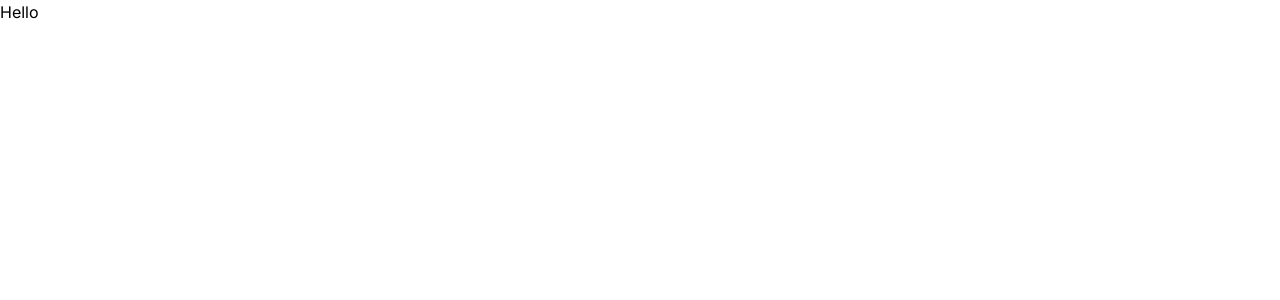
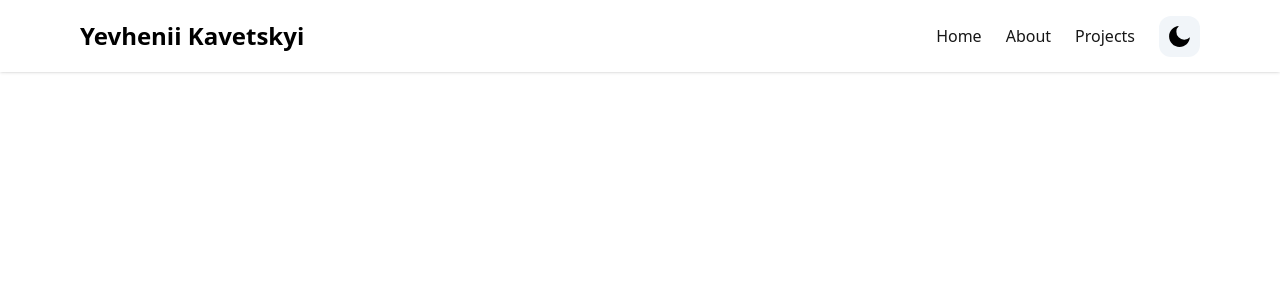
Before and after one commit to eugeniusz57/my-portfolio-next-js-13, a Next.js app: page / in a window 1280 px wide. Shown: the top 300 px of the page. Built offline with nearby package versions, Linux system fonts and the light colour scheme.

Commit message:
create header and burgermenu

```diff
--- a/app/layout.tsx
+++ b/app/layout.tsx
@@ -1,21 +1,30 @@
-import './globals.css'
-import { Inter } from 'next/font/google'
+"use client";
+import NavBar from "@/components/NavBar";
+import "./globals.css";
+import { Inter } from "next/font/google";
+import { ThemeProvider } from "next-themes";
 
-const inter = Inter({ subsets: ['latin'] })
+const inter = Inter({ subsets: ["latin"] });
 
 export const metadata = {
-  title: 'Create Next App',
-  description: 'Generated by create next app',
-}
+  title: "Yevhenii Kavetskyi",
+  description: "Portfolio frontend developer Yevhenii Kaveyskyi",
+};
 
 export default function RootLayout({
   children,
 }: {
-  children: React.ReactNode
+  children: React.ReactNode;
 }) {
   return (
     <html lang="en">
-      <body className={inter.className}>{children}</body>
+      <body className="dark:bg-stone-900">
+        <ThemeProvider enableSystem={true} attribute="class">
+          <NavBar />
+          {children}
+          {/* <Footer /> */}
+        </ThemeProvider>
+      </body>
     </html>
-  )
+  );
 }
--- a/app/page.tsx
+++ b/app/page.tsx
@@ -2,6 +2,6 @@
 
 export default function Home() {
   return (
-   <><h1>Hello</h1></>
+   <main><h1 className='text-2xl'>Hello</h1></main>
   )
 }
--- /dev/null
+++ b/components/NavBar.tsx
@@ -0,0 +1,109 @@
+"use client"; // this is a client component
+import React from "react";
+import { useState } from "react";
+import { Link } from "react-scroll/modules";
+import { usePathname } from "next/navigation";
+import { useTheme } from "next-themes";
+import { RiMoonFill, RiSunLine } from "react-icons/ri";
+import { IoMdMenu, IoMdClose } from "react-icons/io";
+
+interface NavItem {
+  label: string;
+  page: string;
+}
+
+const NavItems: Array<NavItem> = [
+  {
+    label: "Home",
+    page: "home",
+  },
+  {
+    label: "About",
+    page: "about",
+  },
+  {
+    label: "Projects",
+    page: "projects",
+  },
+];
+
+const NavBar = () => {
+  const { systemTheme, theme, setTheme } = useTheme();
+  const currentTheme = theme === "system" ? systemTheme : theme;
+  const [isOpenNavBar, setIsOpenNavBar] = useState(false);
+
+  return (
+    <header className="w-full mx-auto  px-4 sm:px-20 fixed top-0 z-50 shadow bg-white dark:bg-stone-900 dark:border-b dark:border-stone-600">
+      <div className="justify-between md:items-center md:flex">
+        <div>
+          <div className="flex items-center justify-between py-3 md:py-5 md:block">
+            <Link to="home">
+              <div className="container flex items-center space-x-2">
+                <h2 className="text-2xl font-bold">Yevhenii Kavetskyi</h2>
+              </div>
+            </Link>
+            <div className="md:hidden">
+              <button
+                className="p-2 text-gray-700 rounded-md outline-none focus:border-gray-400 focus:border"
+                onClick={() => setIsOpenNavBar(!isOpenNavBar)}
+              >
+                {isOpenNavBar ? (
+                  <IoMdClose size={30} />
+                ) : (
+                  <IoMdMenu size={30} />
+                )}
+              </button>
+            </div>
+          </div>
+        </div>
+
+        <div>
+          <div
+            className={`flex-1 justify-self-center pb-3 mt-8 md:block md:pb-0 md:mt-0 ${
+              isOpenNavBar ? "block" : "hidden"
+            }`}
+          >
+            <div className="items-center justify-center space-y-8 md:flex md:space-x-6 md:space-y-0">
+              {NavItems.map((item) => {
+                return (
+                  <Link
+                    key={item.label}
+                    to={item.page}
+                    className={
+                      "block lg:inline-block text-neutral-900  hover:text-neutral-500 dark:text-neutral-100 cursor-pointer"
+                    }
+                    activeClass="active"
+                    spy={true}
+                    smooth={true}
+                    offset={-100}
+                    duration={500}
+                    onClick={() => setIsOpenNavBar(!isOpenNavBar)}
+                  >
+                    {item.label}
+                  </Link>
+                );
+              })}
+              {currentTheme === "dark" ? (
+                <button
+                  onClick={() => setTheme("light")}
+                  className="bg-slate-100 p-2 rounded-xl"
+                >
+                  <RiSunLine size={25} color="black" />
+                </button>
+              ) : (
+                <button
+                  onClick={() => setTheme("dark")}
+                  className="bg-slate-100 p-2 rounded-xl"
+                >
+                  <RiMoonFill size={25} />
+                </button>
+              )}
+            </div>
+          </div>
+        </div>
+      </div>
+    </header>
+  );
+};
+
+export default NavBar;
```
Also changed, not shown: package.json (+8 -1 lines), 1 other file (tests, documents, lock files or other folders).
